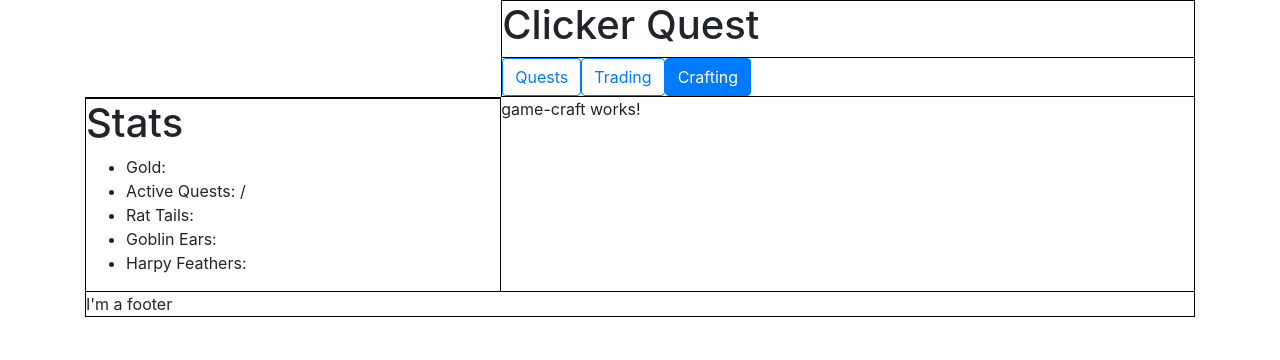
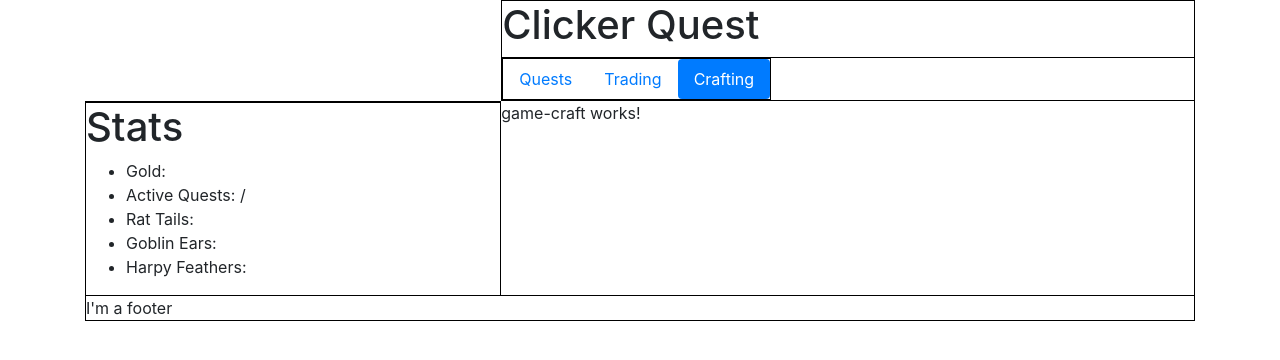
Before and after one commit to kyledhebert/quest-giver-clicker, an Angular app: page /craft in a window 1280 px wide. Shown: the top 360 px of the page. Built offline with nearby package versions, Linux system fonts and the light colour scheme.

Commit message:
Replace Buttons with Nav Pills

```diff
--- a/src/app/game-dashboard/components/game-navigation/game-navigation.component.ts
+++ b/src/app/game-dashboard/components/game-navigation/game-navigation.component.ts
@@ -1,7 +1,7 @@
 import { Component, OnInit } from '@angular/core';
 
 
-interface NavButton {
+interface NavItem {
     link: string;
     name: string;
     exact: boolean;
@@ -11,18 +11,21 @@ interface NavButton {
     selector: 'app-game-navigation',
     styleUrls: ['./game-navigation.component.css'],
     template: `
-    <nav>
-        <button type="button" class="btn btn-outline-primary"
-        *ngFor="let button of navButtons"
-        [routerLink]="button.link"
-        routerLinkActive="active"
-        [routerLinkActiveOptions]="{ exact: button.exact }">{{ button.name }}</button>
-    </nav>
+    <ul class="nav nav-pills">
+        <li class="nav-item" *ngFor="let item of navItems">
+            <a class="nav-link"
+             [href]="item.link"
+             [routerLink]="item.link"
+             routerLinkActive="active"
+             [routerLinkActiveOptions]="{ exact: item.exact }">
+             {{ item.name }}</a>
+        </li>
+    </ul>
     `
 })
 export class GameNavigationComponent implements OnInit {
 
-    navButtons: NavButton[] = [
+    navItems: NavItem[] = [
         { link: '/', name: 'Quests', exact: true },
         { link: '/trade', name: 'Trading', exact: false },
         { link: '/craft', name: 'Crafting', exact: false },
```
